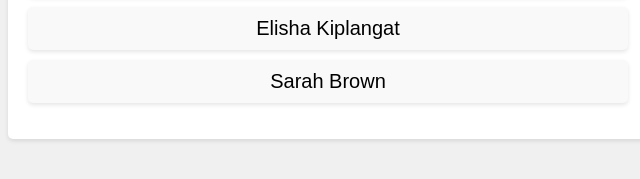
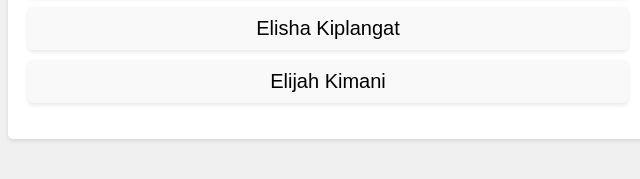
Before and after one commit to Mwangithuranira/teach2givegithubtesting, a plain HTML site: page index.html in a window 1280 px wide. Shown: the part 249-428 px from the top of the page, 312-952 px from the left. Drawn offline with Linux system fonts and the light colour scheme.

Commit message:
Fifth commit

```diff
--- a/index.html
+++ b/index.html
@@ -13,7 +13,7 @@
             <li>pauline mwaura</li>
             <li>lester watosia</li>
             <li>Elisha Kiplangat</li>
-            <li>Sarah Brown</li>
+            <li>Elijah Kimani</li>
         </ul>
     </div>
 </body>
```
